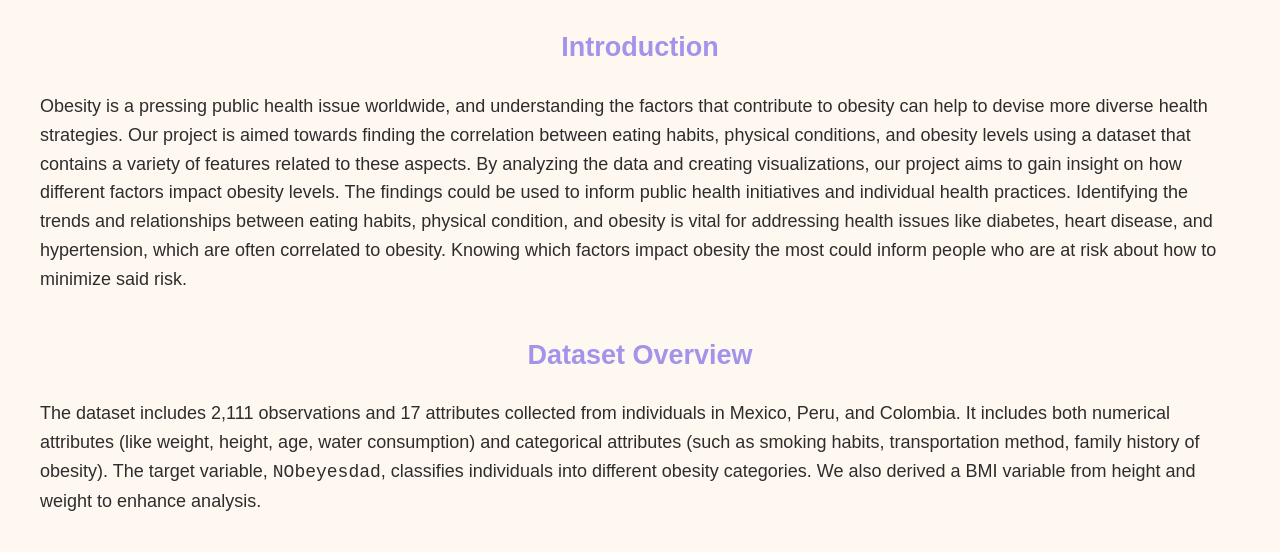
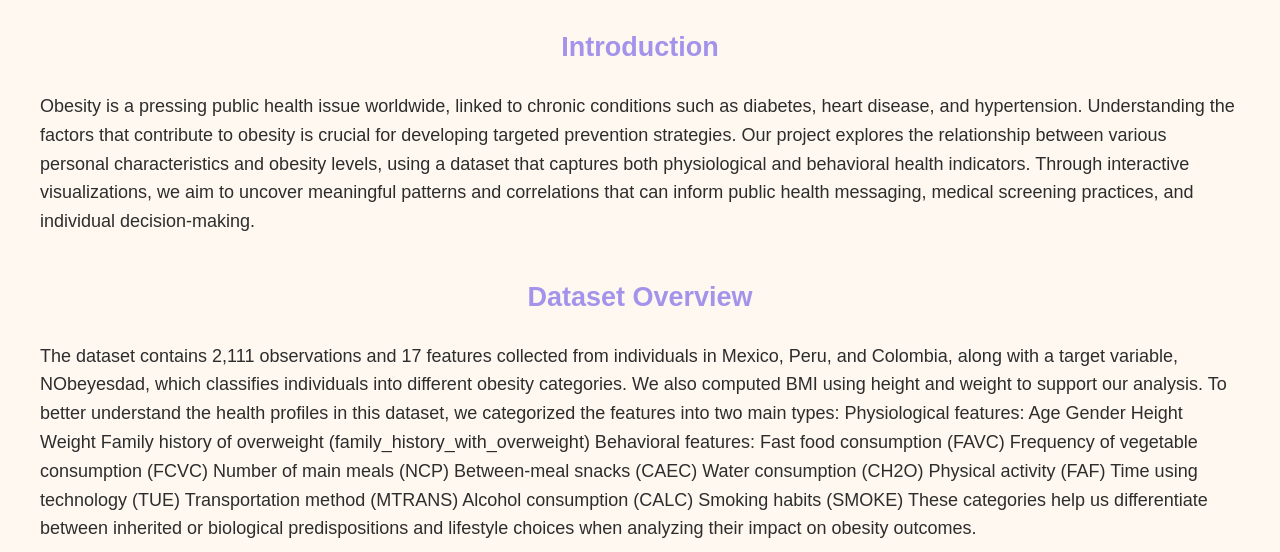
Before and after one commit to Sadfahlsdj/ds4200-project, a plain HTML site: page index.html in a window 1280 px wide. Shown: the part 230-782 px from the top of the page. Drawn offline with Linux system fonts and the light colour scheme.

Commit message:
Update index.html

```diff
--- a/index.html
+++ b/index.html
@@ -18,17 +18,50 @@
 
 
   <h2>Introduction</h2>
-  <p>Obesity is a pressing public health issue worldwide, and understanding the factors that contribute to obesity can help to devise more diverse health strategies.
-    Our project is aimed towards finding the correlation between eating habits, physical conditions, and obesity levels using a dataset that contains a variety of features related to these aspects.
-    By analyzing the data and creating visualizations, our project aims to gain insight on how different factors impact obesity levels. The findings could be used to inform public health initiatives and individual health practices.
-    Identifying the trends and relationships between eating habits, physical condition, and obesity is vital for addressing health issues like diabetes, heart disease, and hypertension, which are often correlated to obesity.
-    Knowing which factors impact obesity the most could inform people who are at risk about how to minimize said risk.</p>
+  <p>Obesity is a pressing public health issue worldwide, linked to chronic conditions such as diabetes, heart disease, and hypertension. Understanding the factors that contribute to obesity is crucial for developing targeted prevention strategies. Our project explores the relationship between various personal characteristics and obesity levels, using a dataset that captures both physiological and behavioral health indicators. Through interactive visualizations, we aim to uncover meaningful patterns and correlations that can inform public health messaging, medical screening practices, and individual decision-making.</p>
 
   <h2>Dataset Overview</h2>
-  <p>The dataset includes 2,111 observations and 17 attributes collected from individuals in Mexico, Peru, and Colombia. It includes both numerical attributes (like weight,
-  height, age, water consumption) and categorical attributes (such as smoking habits, transportation method, family history of obesity). The target variable, <code>NObeyesdad</code>,
-  classifies individuals into different obesity categories.
-  We also derived a BMI variable from height and weight to enhance analysis.</p>
+  <p>The dataset contains 2,111 observations and 17 features collected from individuals in Mexico, Peru, and Colombia, along with a target variable, NObeyesdad, which classifies individuals into different obesity categories. We also computed BMI using height and weight to support our analysis.
+
+To better understand the health profiles in this dataset, we categorized the features into two main types:
+
+Physiological features:
+
+Age
+
+Gender
+
+Height
+
+Weight
+
+Family history of overweight (family_history_with_overweight)
+
+Behavioral features:
+
+Fast food consumption (FAVC)
+
+Frequency of vegetable consumption (FCVC)
+
+Number of main meals (NCP)
+
+Between-meal snacks (CAEC)
+
+Water consumption (CH2O)
+
+Physical activity (FAF)
+
+Time using technology (TUE)
+
+Transportation method (MTRANS)
+
+Alcohol consumption (CALC)
+
+Smoking habits (SMOKE)
+
+These categories help us differentiate between inherited or biological predispositions and lifestyle choices when analyzing their impact on obesity outcomes.
+
+</p>
 
   <h2>References</h2>
   <ul>
```
